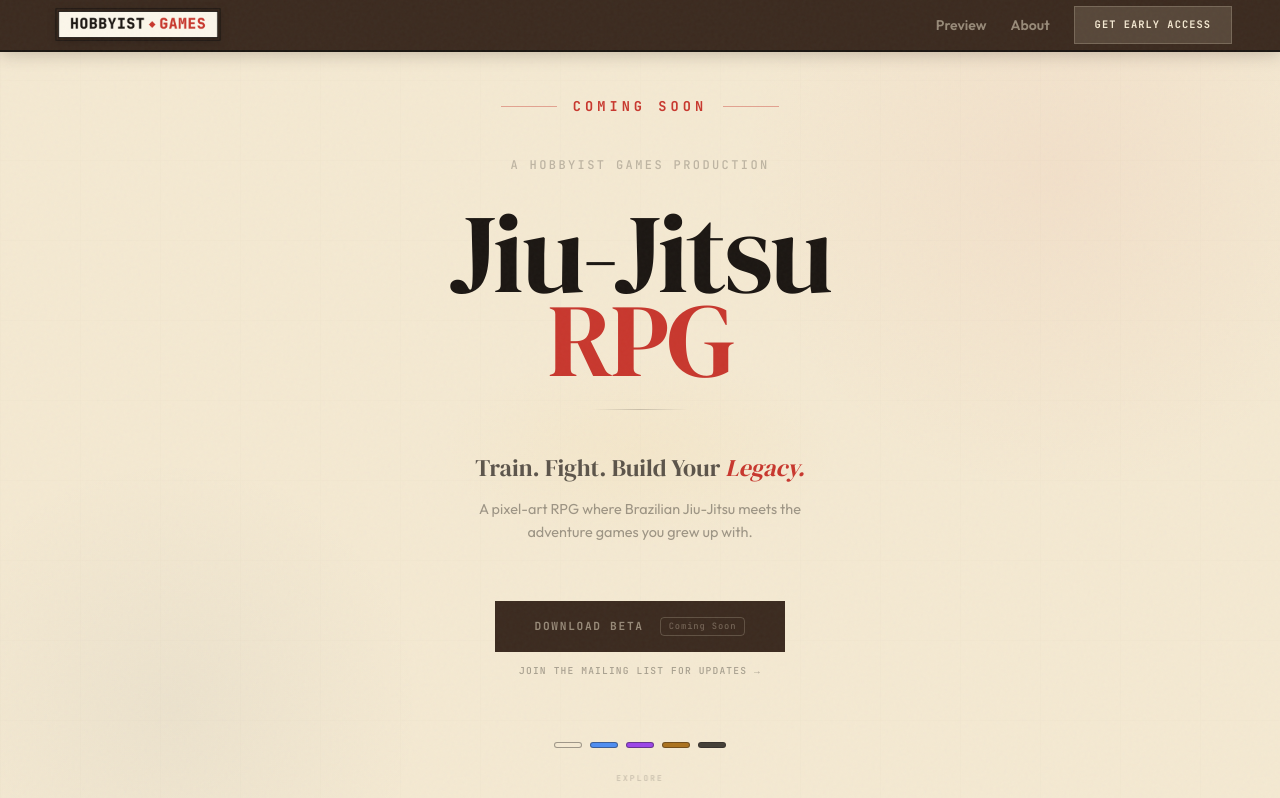
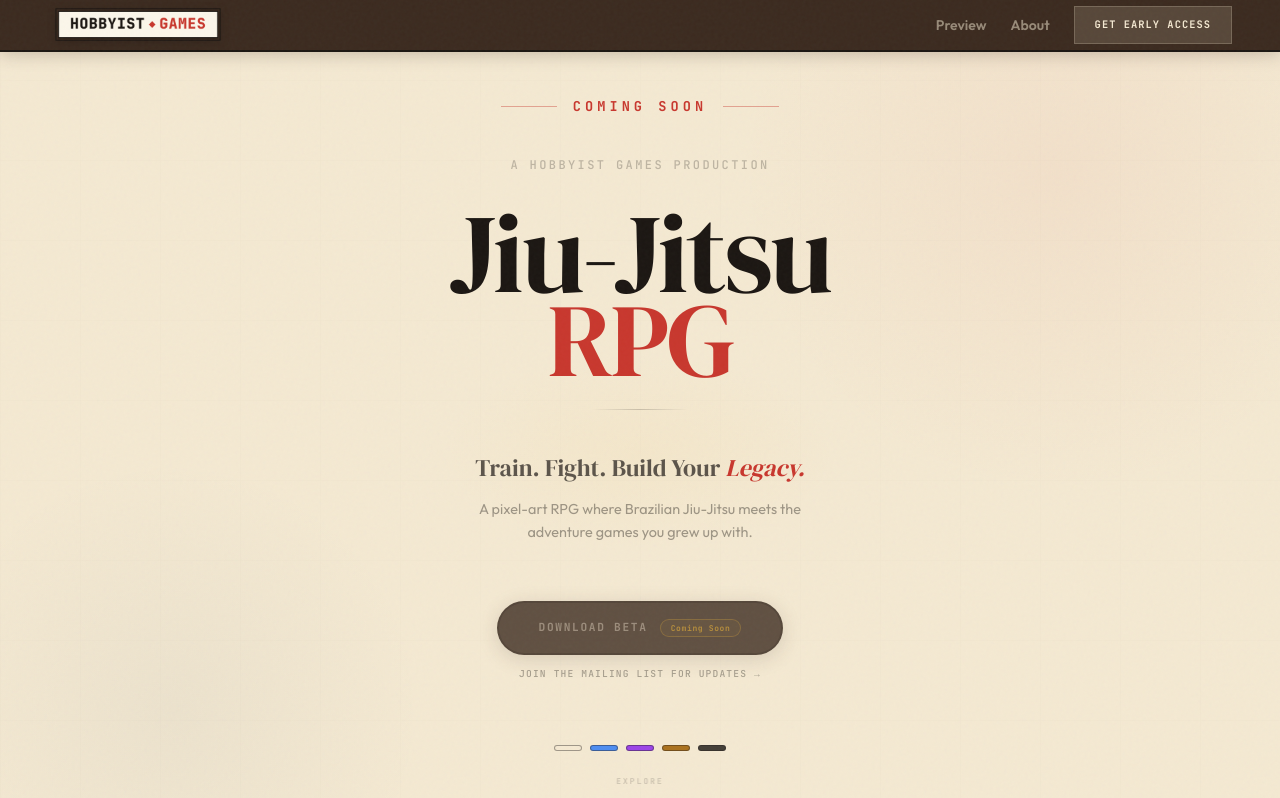
Before and after one commit to N8theGr811/hobbyist-games-website, a Next.js app: page / in a window 1280 px wide. Shown: the top 798 px of the page. Built offline with nearby package versions, Linux system fonts and the light colour scheme.

Commit message:
fix: rounded pill-style Download Beta button with gold Coming Soon badge

```diff
--- a/src/components/Hero.tsx
+++ b/src/components/Hero.tsx
@@ -89,10 +89,10 @@ export default function Hero() {
           {/* Primary: Download Beta (disabled until build is ready) */}
           <button
             disabled
-            className="relative inline-flex items-center gap-3 font-mono text-[0.7rem] font-bold tracking-[0.15em] uppercase px-10 py-4 bg-espresso text-cream/50 cursor-not-allowed"
+            className="relative inline-flex items-center gap-3 font-mono text-[0.7rem] font-bold tracking-[0.15em] uppercase px-10 py-4 rounded-full border-2 border-ink/15 bg-espresso/80 text-cream/40 cursor-not-allowed shadow-[0_4px_20px_rgba(59,42,31,0.15)]"
           >
             Download Beta
-            <span className="text-[0.55rem] tracking-[0.1em] normal-case font-normal text-cream/30 border border-cream/20 px-2 py-0.5 rounded ml-1">
+            <span className="text-[0.5rem] tracking-[0.08em] normal-case font-semibold text-belt-gold/60 border border-belt-gold/25 bg-belt-gold/5 px-2.5 py-0.5 rounded-full">
               Coming Soon
             </span>
           </button>
```
